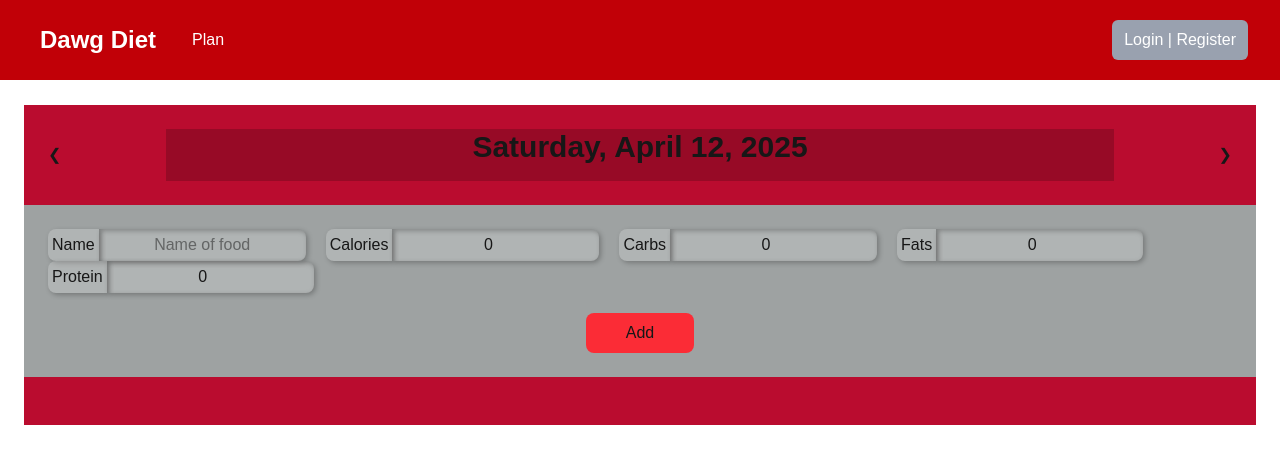
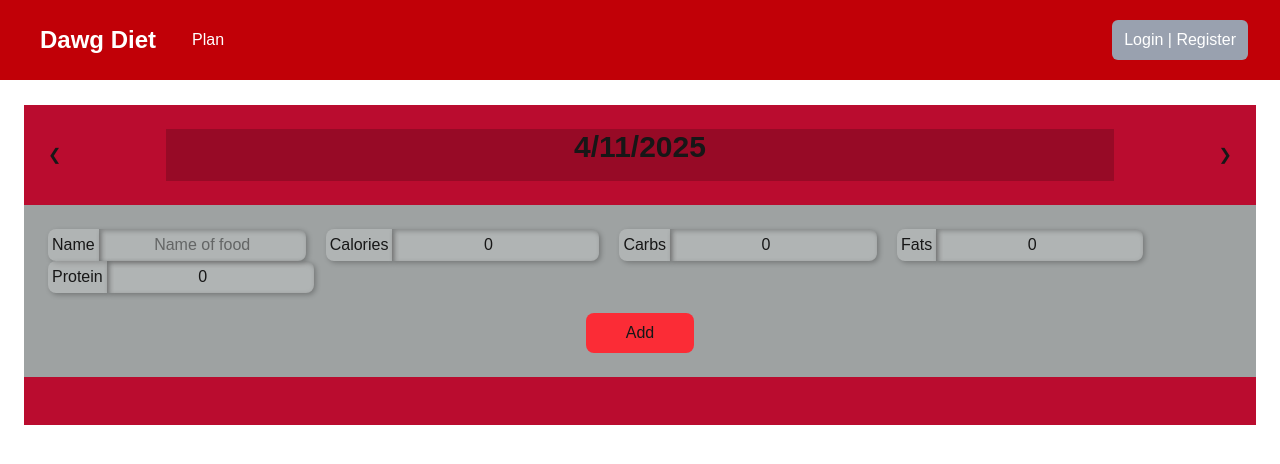
Before and after one commit to Ian-Spera/csci4300-fitness-web-app, a Next.js app: page /form in a window 1280 px wide. Shown: the top 464 px of the page. Built offline with nearby package versions, Linux system fonts and the light colour scheme.

Commit message:
Fixed date string

```diff
--- a/src/components/additemform.tsx
+++ b/src/components/additemform.tsx
@@ -1,6 +1,6 @@
 import React from "react";
 
-var currentDay = "Saturday, April 12, 2025";
+var currentDay = new Date().toLocaleDateString();
 
 type FormHandler = {
     handleChange: (e: React.ChangeEvent<HTMLInputElement>) => void,
```
